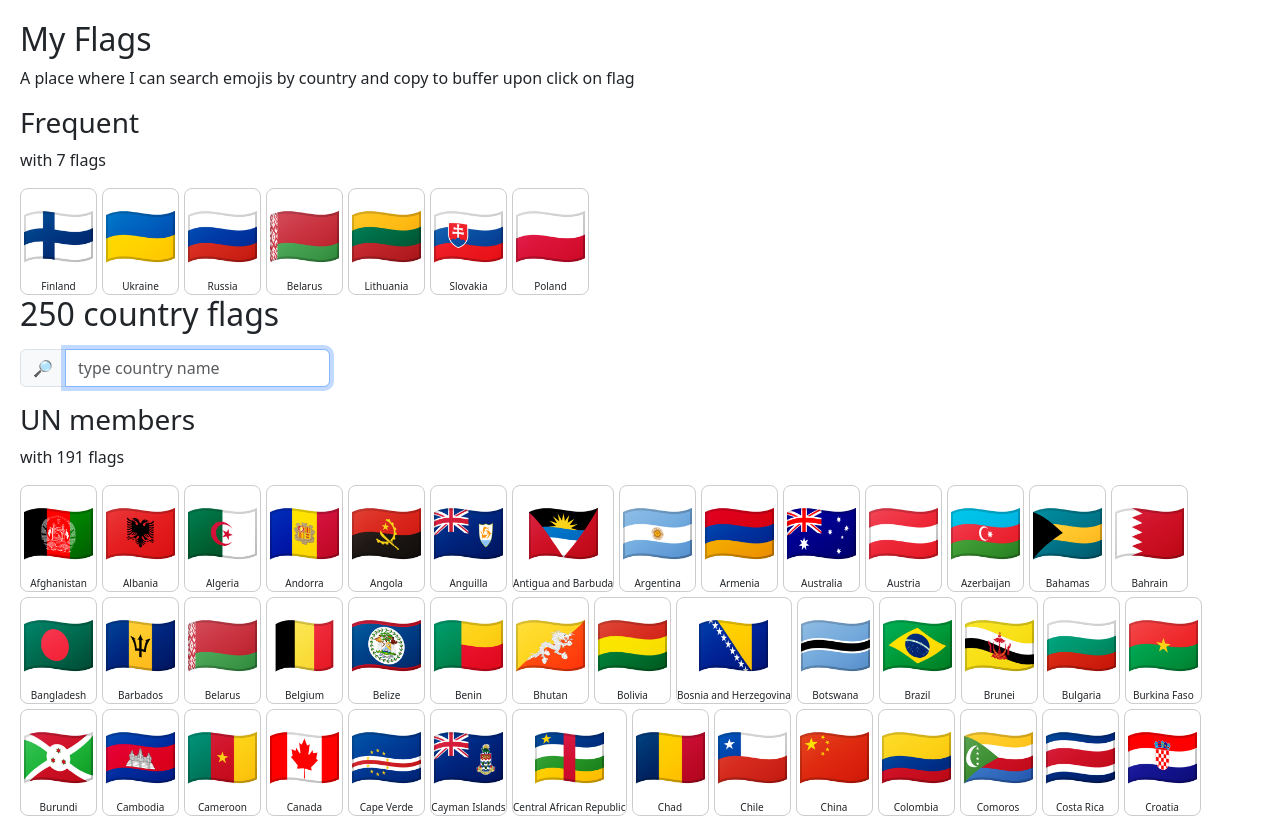
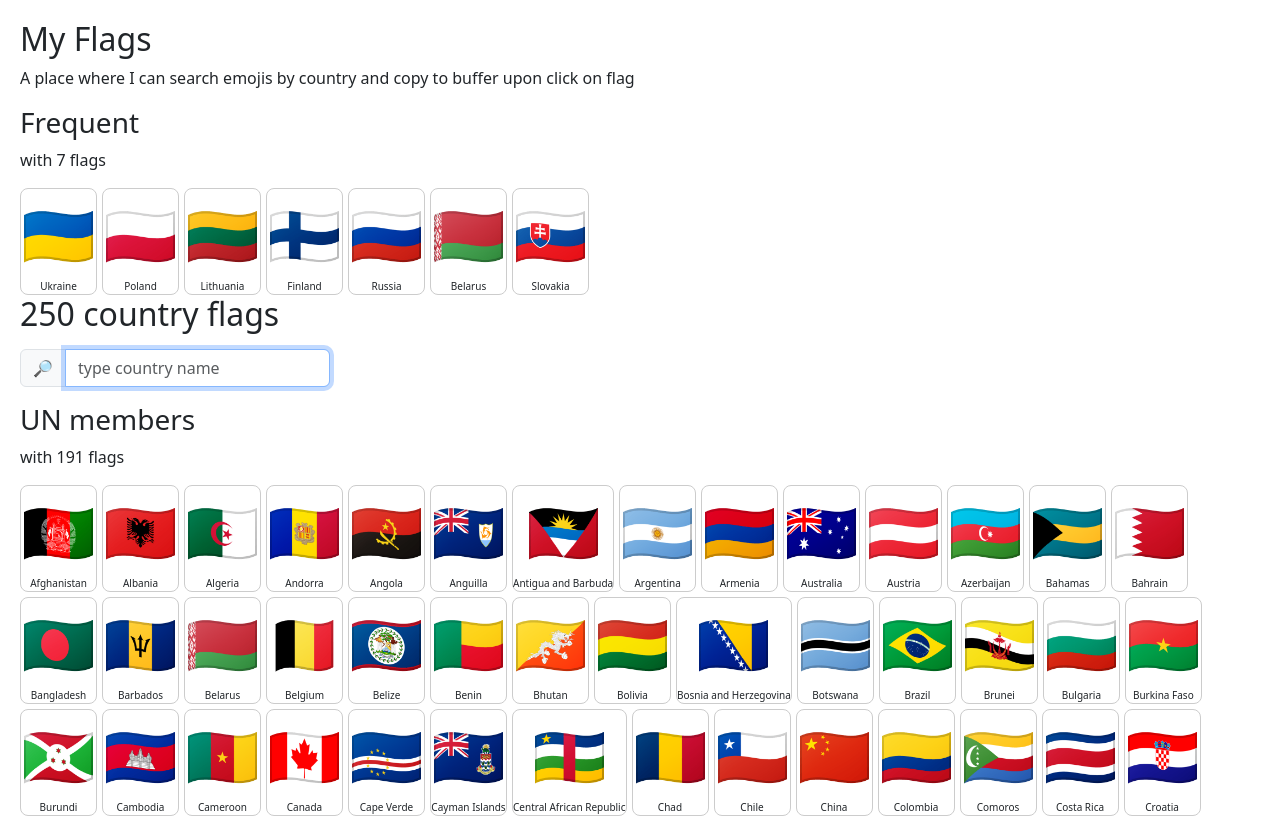
Before and after one commit to alundiak/flags, a React (Vite) app: page / in a window 1280 px wide. Shown: the top 818 px of the page. Built offline with nearby package versions, Linux system fonts and the light colour scheme; no server answers.

Commit message:
Added sorting of Favorites by index in array

```diff
--- a/src/AppStatic.tsx
+++ b/src/AppStatic.tsx
@@ -3,7 +3,7 @@ import {
   composeCountryFlagsData,
   extractFilteringByUnMember,
 } from "./shared/helpers";
-import { favoritesCountries } from "./shared/constants";
+import { favoritesCountries, sortByCodeIndex } from "./shared/constants";
 import { MinimalFlagsData } from "./shared/models";
 import { SearchField } from "./components/SearchField";
 import { MainList } from "./components/MainList";
@@ -47,7 +47,7 @@ export function AppStatic() {
       (obj: any) => favoritesCountries.includes(obj.codes.alpha_2), // in UPPERCASE already
     );
 
-    return composeCountryFlagsData(filtered);
+    return composeCountryFlagsData(sortByCodeIndex(filtered));
   }, [allData]);
 
   return (
--- a/src/components/MainList.tsx
+++ b/src/components/MainList.tsx
@@ -18,7 +18,7 @@ export function MainList({ data, fav }: Props) {
 
       const element = (
         <div
-          key={`${name}-flag-block-${code}-${fav}`}
+          key={`${name}-flag-block-${code}-fav-${fav}`}
           className={`flags-block ${!unMember ? "notUnMember" : ""}`}
         >
           <div className="flag" onClick={() => copyToClipboard(codeObject)}>
@@ -27,6 +27,7 @@ export function MainList({ data, fav }: Props) {
           <div className="country">{name}</div>
         </div>
       );
+
       countriesData.push(element);
     }
   }
--- a/src/shared/constants.ts
+++ b/src/shared/constants.ts
@@ -9,3 +9,15 @@ export const options = {
 };
 
 export const favoritesCountries = ["UA", "PL", "LT", "FI", "RU", "BY", "SK"];
+
+const orderMap = new Map(
+  favoritesCountries.map((code, index) => [code, index]),
+);
+
+export const sortByCodeIndex = <T>(data: T[]) => {
+  return data.sort((a: any, b: any) => {
+    const aCodeIndex = orderMap.get(a.codes.alpha_2) ?? Infinity;
+    const bCodeIndex = orderMap.get(b.codes.alpha_2) ?? Infinity;
+    return aCodeIndex - bCodeIndex;
+  });
+};
```
Also changed, not shown: 1 other file (tests, documents, lock files or other folders).
